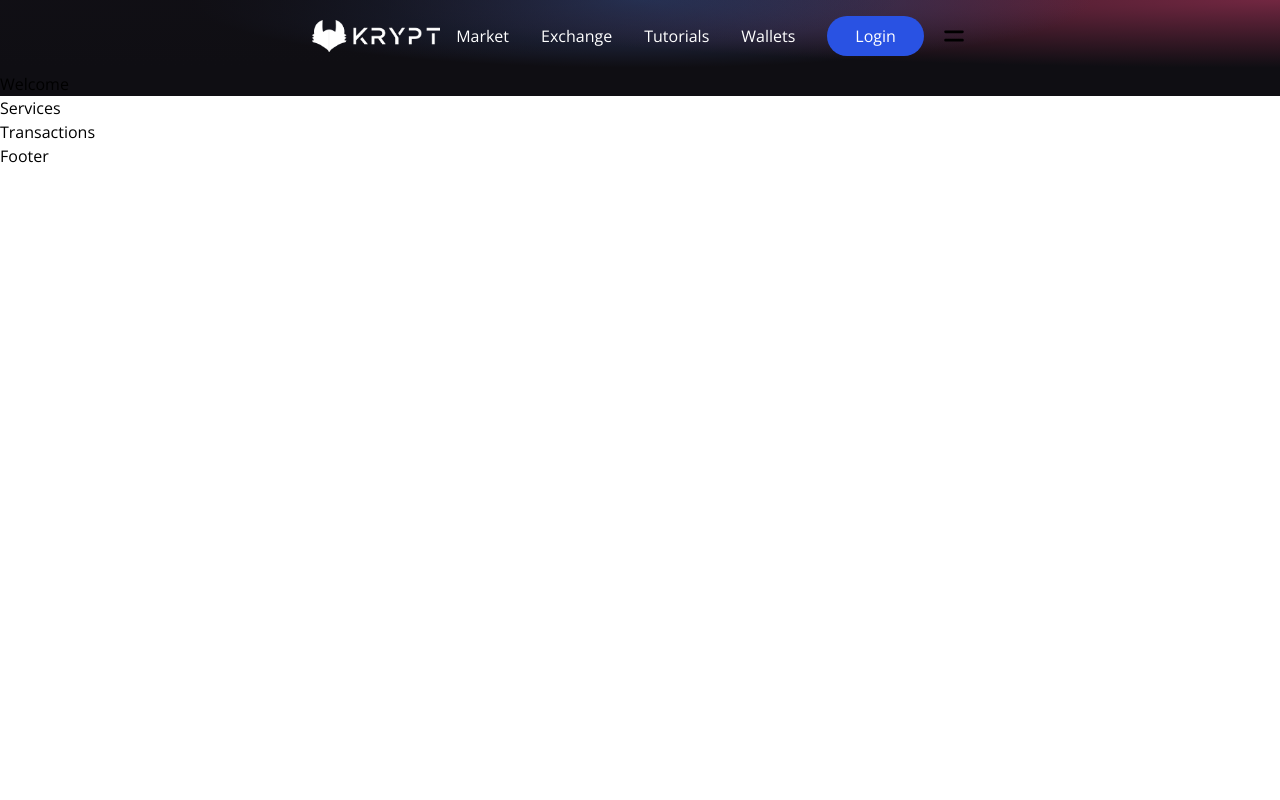
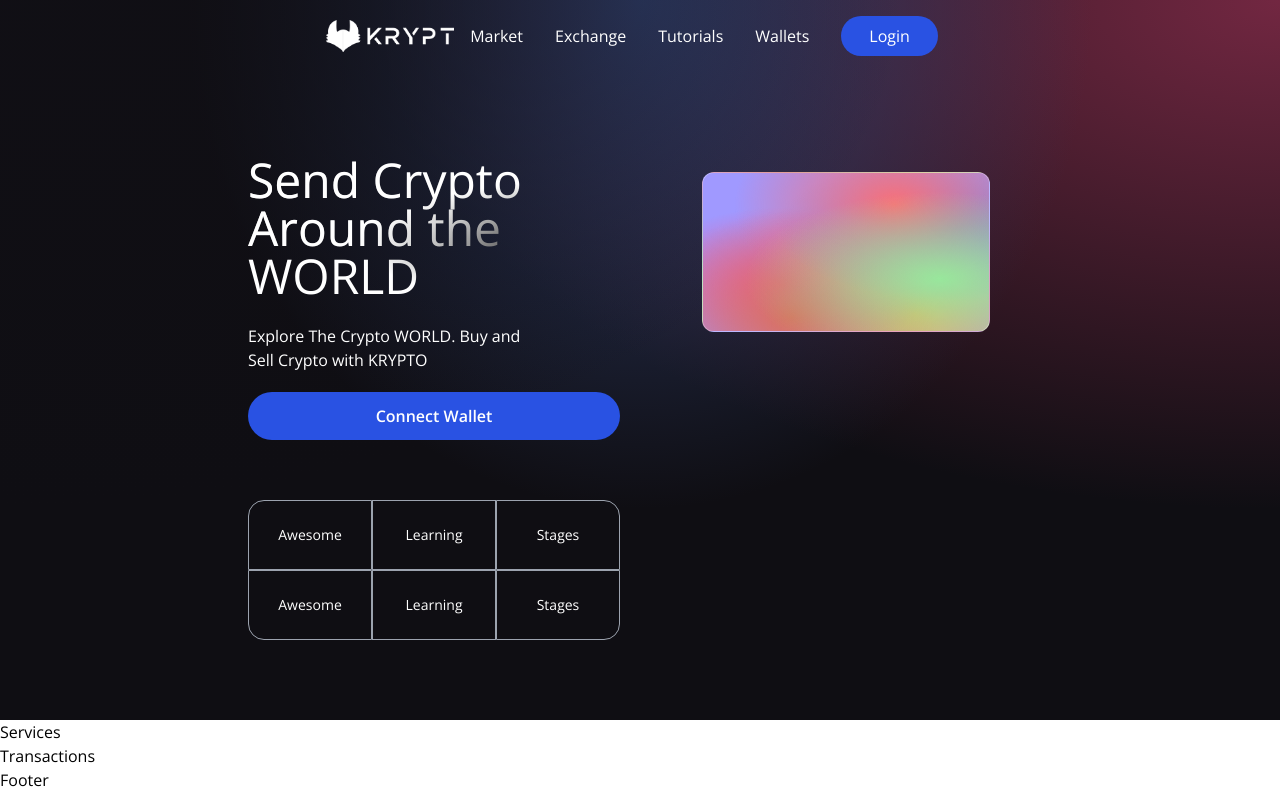
Before and after one commit to vijay2249/3.0-lesson1, a React (Vite) app in the folder client/: page / in a window 1280 px wide. Built offline with nearby package versions, Linux system fonts and the light colour scheme.

Commit message:
navbar+welcome section intro

```diff
--- a/client/src/components/NavBar.jsx
+++ b/client/src/components/NavBar.jsx
@@ -29,11 +29,11 @@ const NavBar = () =>{
       <div className='flex relative'>
         {
           toggleMenu
-          ? <AiOutlineClose fontSize={28} className='text-whitemd:hidden cursor-pointer' onClick={()=>setToggleMenu(false)} />
-          : <HiMenuAlt4 fontSize={28} className='text-whitemd:hidden cursor-pointer' onClick={()=>setToggleMenu(true)} />
+          ? <AiOutlineClose fontSize={28} className='text-white md:hidden cursor-pointer' onClick={()=>setToggleMenu(false)} />
+          : <HiMenuAlt4 fontSize={28} className='text-white md:hidden cursor-pointer' onClick={()=>setToggleMenu(true)} />
         }
         {toggleMenu &&(
-          <ul>
+          <ul className='z-10 fixed top-0 -right-2 p-3 w-[70vw] h-screen shadow-2xl md:hidden list-none flex flex-col justify-start items-end rounded-md blue-glassmorphism text-white animate-slide-in ' >
             <li className='text-xl w-full my-2'>
               <AiOutlineClose onClick={()=>setToggleMenu(false)}/>
             </li>
--- a/client/src/components/Welcome.jsx
+++ b/client/src/components/Welcome.jsx
@@ -1,6 +1,50 @@
+import {AiFillPlayCircle} from 'react-icons/ai'
+import {SiEthereum} from 'react-icons/si'
+import {BsInfoCircle} from 'react-icons/bs'
+
+import { Loader } from './'
+
+const commonStyles = "min-h-[70px] sm:px-0 px-2 sm:min-w-[120px] flex justify-center items-center border-[0.5px] border-gray-400 text-sm font-light text-white"
+
 const Welcome = () =>{
+  const connectWallet = () =>{
+
+  }
+
   return (
-    <h1>Welcome</h1>
+    <div className='flex w-full justify-center items-center' >
+      <div className='flex md:flex-row flex-col items-start justify-between md:p-20 py-12 px-4' >
+        <div className='flex flex-1 justify-start flex-col md:mr-10'>
+          <h1 className='text-3xl sm:text-5xl text-white text-gradient py-1'>
+            Send Crypto <br />
+            Around the WORLD
+          </h1>
+          <p className='text-left mt-5 text-white font-light md:w-9/12 w-11/12 text-base'>
+            Explore The Crypto WORLD. Buy and Sell Crypto with KRYPTO
+          </p>
+          <button
+            type='button'
+            onClick={connectWallet}
+            className='flex flex-row justify-center items-center my-5 bg-[#2952e3] p-3 rounded-full cursor-pointer hover:bg-[#2546bd]'
+          >
+            <p className='text-white text-base font-semibold'>
+            Connect Wallet
+            </p>
+          </button>
+          <div className='grid sm:grid-cols-3 grid-cols-2 w-full mt-10'>
+            <div className={`rounded-tl-2xl ${commonStyles}`} >Awesome</div>
+            <div className={commonStyles}>Learning</div>
+            <div className={`rounded-tr-2xl ${commonStyles}`} >Stages</div>
+            <div className={`rounded-bl-2xl ${commonStyles}`} >Awesome</div>
+            <div className={commonStyles}>Learning</div>
+            <div className={`rounded-br-2xl ${commonStyles}`} >Stages</div>
+          </div>
+        </div>
+        <div className='flex flex-col flex-1 items-center justify-center w-full md:mt-0 mt-10' >
+          <div className='p-3 justify-end items-start flex-col rounded-xl h-40 sm:w-72 w-full my-5 eth-card white-glassmorphism' ></div>
+        </div>
+      </div>
+    </div>
   );
 }
 
```
